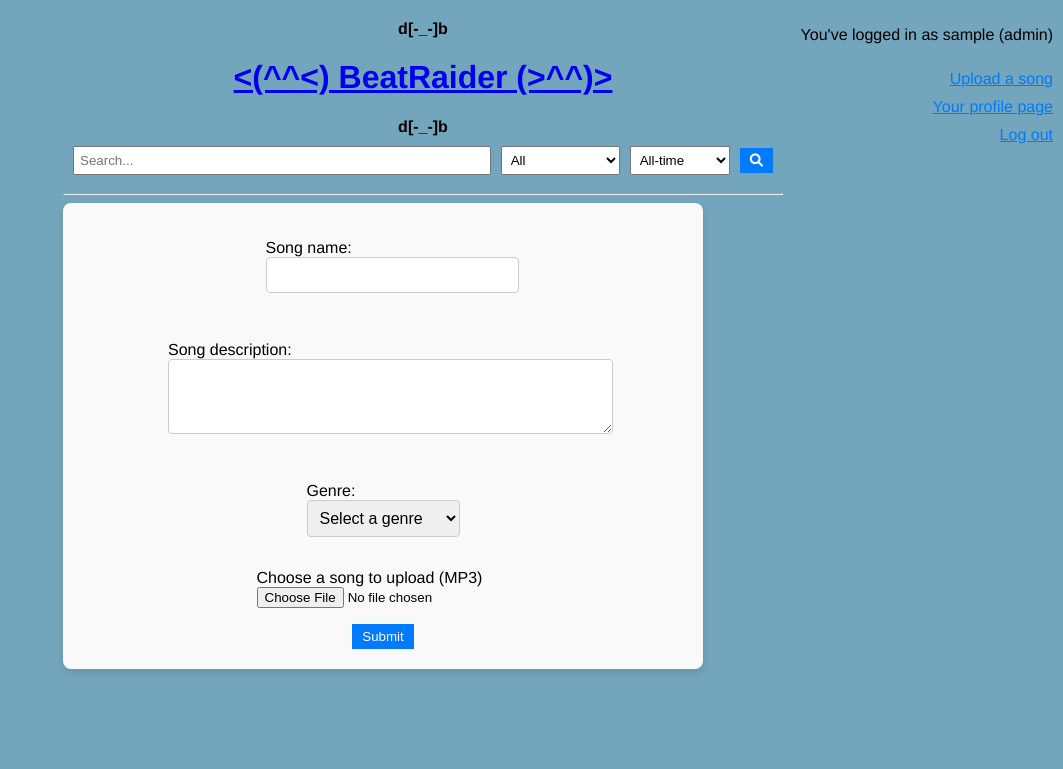
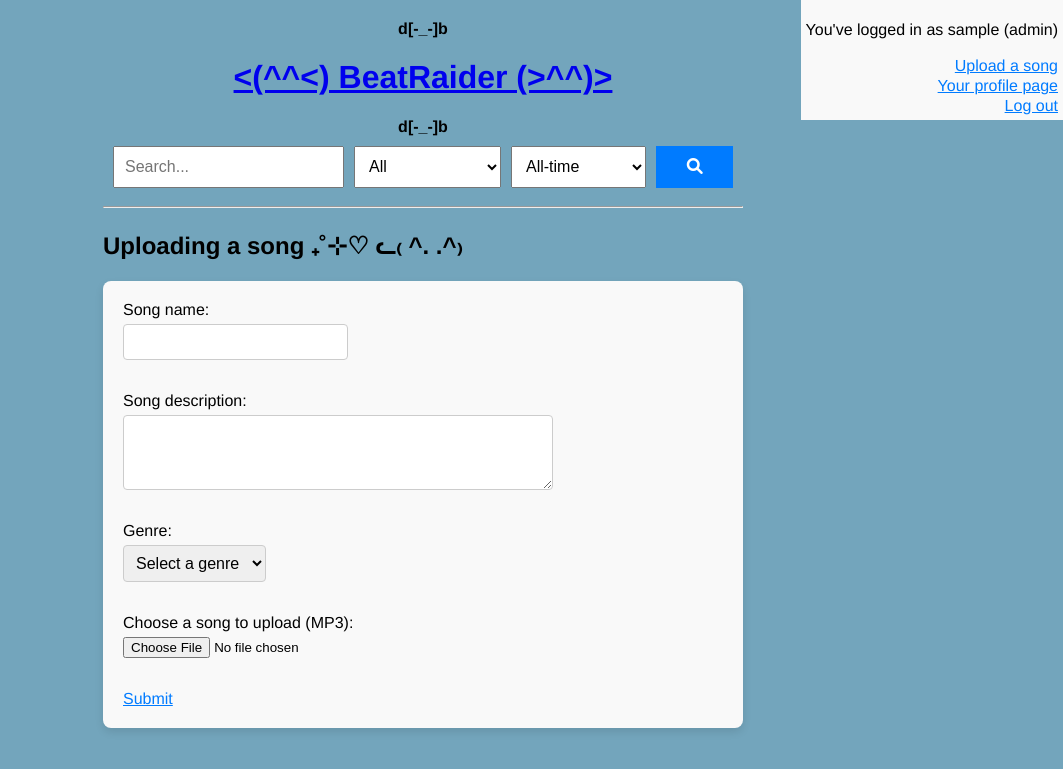
Before and after one commit to kasperikpnn/beat-raider, a Flask app: page /upload in a window 1280 px wide. Shown: the top 769 px of the page, without its empty margins (217-1280 px from the left). Run offline with Flask 3, Linux system fonts and the light colour scheme; the visitor is signed in with stand-in values (Sample User, id 1); parts of the project's set-up code (start-up, migrations or seed data) failed here and were passed over; some libraries are stand-ins or nearby versions.

Commit message:
final? changes

```diff
--- a/routes.py
+++ b/routes.py
@@ -130,7 +130,7 @@ def editplaylist(playlist_id):
     if request.method == "GET":
         playlist_info = SM.getPlaylistInfo(playlist_id)
         if playlist_info:
-            if str(playlist_info[2]) == session["user_id"] or session.get("is_admin"):
+            if str(playlist_info[2]) == str(session["user_id"]) or session.get("is_admin"):
                 next_url = request.referrer or url_for('profile', user_id=session['user_id'])
                 return render_template("editplaylist.html", playlist = playlist_info, next_url = next_url)
             else:
@@ -169,7 +169,7 @@ def listen(song_id):
     total_comments = users.how_many_comments(song_id)
     song_comments = users.get_comments(song_id, limit, offset)
     if song_info != -1:
-        return render_template("song.html", user_playlists = user_playlists, song = song_id, song_artist = song_info[0], song_name = song_info[1], song_genre = song_info[2], song_duration = song_info[3], song_timestamp = song_info[6], song_user_id = song_info[8], song_description = song_info[9], song_comments = song_comments, total_comments = total_comments, offset = offset, limit = limit)
+        return render_template("song.html", user_playlists = user_playlists, song = song_id, song_artist = song_info[0], song_name = song_info[1], song_genre = song_info[2], song_duration = song_info[3], song_timestamp = song_info[6], song_user_id = song_info[8], song_description = song_info[9], song_comment_contents = song_comments, total_comments = total_comments, offset = offset, limit = limit)
     else:
         flash('Song not found with this ID! Oopsie!', 'error')
         return redirect("/")
@@ -277,7 +277,7 @@ def load_more_user_songs():
                            p_artistname = p_artistname,
                            user_playlists=user_playlists,
                            artist_playlists=artist_playlists,
-                           p_id = int(user_id),
+                           p_id = str(user_id),
                            p_desc = users.desc(user_id),
                            limit=limit)  # Pass limit to template
 
@@ -389,7 +389,7 @@ def profile(user_id):
         if session.get("logged_in") == True:
             user_playlists = SM.get_playlists(session["user_id"])
         artist_playlists = SM.get_playlists(user_id)
-        return render_template("profile.html", p_artistname = p_artistname, user_songs = user_songs, total_songs = total_songs, user_playlists = user_playlists, artist_playlists = artist_playlists, p_id = int(user_id), p_desc = users.desc(user_id), offset=0, limit = limit)
+        return render_template("profile.html", p_artistname = p_artistname, user_songs = user_songs, total_songs = total_songs, user_playlists = user_playlists, artist_playlists = artist_playlists, p_id = str(user_id), p_desc = users.desc(user_id), offset=0, limit = limit)
     else:
         flash('User does not exist!', 'error')
         return redirect("/")
--- a/static/css/main.css
+++ b/static/css/main.css
@@ -1,10 +1,12 @@
 body {
-    margin: auto;
-    max-width: 45em;
+    margin: 0 auto;
+    max-width: 40em;
     font-family: 'Helvetica', 'Arial', sans-serif;
     background-color: #73a5bc;
     padding-bottom: 20px;
     padding-top: 20px;
+    position: relative;
+    box-sizing: border-box;
 }
 
 .header {
@@ -26,16 +28,18 @@ body {
 
 
 .options {
-    position: fixed;
-    top: 10px;
-    right: 10px;
+    position: fixed; /* Fixes the element relative to the viewport */
+    top: 0px; /* Distance from the top of the viewport */
+    right: 0px; /* Distance from the right edge of the viewport */
     display: flex;
-    flex-direction: column; /* Stack the options vertically */
-    gap: 10px; /* Space between each option */
-    width: auto; /* Set width to auto to avoid overflowing */
-    background: none; /* No background color */
+    flex-direction: column; /* Stack options vertically */
+    gap: 2px; /* Space between each option */
+    width: auto; /* Width based on content */
+    background-color: #f9f9f9;
+    padding: 5px;
     box-shadow: none; /* Remove any box-shadow from the container */
-    text-align: right; /* Ensure text is aligned to the right */
+    text-align: right; /* Align text to the right */
+    z-index: 10; /* Ensure it appears above other elements */
 }
 
 table {
@@ -76,27 +80,26 @@ td, th {
 .vertical-form {
     display: flex;
     flex-direction: column;
-    gap: 1em;
+    gap: 2em;
     max-width: 600px; /* Limit the maximum width of the form */
     padding: 20px;
     background-color: #f9f9f9; /* Optional: Add a background color to the form */
     border-radius: 8px; /* Optional: Round the corners */
     box-shadow: 0 4px 8px rgba(0, 0, 0, 0.1); /* Optional: Add a subtle shadow */
     margin: 0;
-    align-self: flex-start; /* Align form to the start of the container */
-}
-
-.search-bar {
-    padding: 10px;
 }
 
 /* Align form elements and labels */
-.vertical-form label,
-.vertical-form input,
-.vertical-form select,
-.vertical-form textarea {
-    display: block;
-    width: 100%; /* Full width for inputs and select elements */
+.vertical-form .form-group {
+    display: flex;
+    flex-direction: column;
+    width: 100%;
+}
+
+.vertical-form label {
+    margin-bottom: 5px; /* Space between label and input */
+    font-weight: normal; /* Remove bold from labels */
+    font-size: 1em; /* Adjust font size if needed */
 }
 
 .vertical-form input[type="text"],
@@ -106,16 +109,7 @@ td, th {
     border: 1px solid #ccc;
     border-radius: 4px;
     font-size: 1em;
-}
-
-.vertical-form input[type="submit"] {
-    background-color: #4CAF50;
-    color: white;
-    padding: 0.7em;
-    border: none;
-    border-radius: 4px;
-    cursor: pointer;
-    font-size: 1em;
+    box-sizing: border-box;
 }
 
 .vertical-form small {
@@ -297,7 +296,7 @@ h2 {
 }
 
 /* Link-like button styling */
-.login-link, .register-link, .playlist-button, .upload-link, .logout-link, .profile-link {
+.login-link, .register-link, .playlist-button, .upload-link, .logout-link, .profile-link, .profile-edit-link, .submit-link {
     background: none;
     border: none;
     color: #007bff;
@@ -336,7 +359,49 @@ h2 {
     padding: 15px;
     box-shadow: 0 4px 8px rgba(0, 0, 0, 0.1);
     width: 100%;
-    max-width: 600px;
     box-sizing: border-box;
-    margin: 0 auto;
 }
+
+.playlist {
+    max-width: 100%; /* Make sure playlists use the full width of the container */
+}
+
+#songs-container h3, #playlist-container h3 {
+    text-align: center;
+}
+
+/* Ensuring the search bar takes up full width */
+.search-bar {
+    display: flex;
+    flex-wrap: wrap; /* Allows wrapping to new lines */
+    gap: 10px; /* Space between form elements */
+    width: 100%; /* Full width of the parent container */
+    max-width: 100%; /* Ensure it doesn’t exceed parent container width */
+    margin: 0 auto; /* Center it horizontally if there's extra space */
+    padding: 10px; /* Optional padding */
+    box-sizing: border-box; /* Include padding and border in the width */
+}
+
+.search-bar input[type="text"],
+.search-bar select,
+.search-bar button {
+    flex: 1; /* Allow inputs and selects to grow and fill available space */
+    padding: 10px;
+    font-size: 1em;
+}
+
+.search-bar select {
+    flex: 2; /* Give more space to the select dropdown */
+}
+
+.search-bar button {
+    background-color: #007bff;
+    color: #fff;
+    border: none;
+    cursor: pointer;
+    padding: 10px;
+}
+
+.search-bar button:hover {
+    background-color: #0056b3; /* Darker color on hover */
+}
--- a/static/css/popup.css
+++ b/static/css/popup.css
@@ -35,14 +35,14 @@
 }
 
 .modal-content button {
-    background-color: #4CAF50;
-    color: white;
-    padding: 10px 20px;
-    margin-top: 10px;
+    background: none;
     border: none;
+    color: #007bff;
+    font: inherit;
     cursor: pointer;
-    width: 100%;
-    font-size: 16px;
+    padding: 0; /* Remove padding */
+    text-decoration: underline; /* Add underline to make it look like a link */
+    display: inline-block;
 }
 
 .modal-content button:hover {
--- a/templates/index.html
+++ b/templates/index.html
@@ -15,6 +15,7 @@
             {% set song_timestamp = song[6] %}
             {% set song_user_id = song[8] %}
             {% set song_duration = song[3] %}
+            {% set song_comments = song[10] %}
             {% include 'song_card.html' %}
     {% endfor %}
 
--- a/templates/layout.html
+++ b/templates/layout.html
@@ -23,7 +23,7 @@
     </script>
 </head>
 <body>
-
+    <div class="page-wrapper">
         <div class="header">
             d[-_-]b
             <div class="headertitle">
@@ -94,31 +94,6 @@
         <hr>
         {% include 'flash.html' %}
         {% block content %}{% endblock %}
+    </div>
 </body>
-
-<style>
-    form {
-        display: flex;
-        align-items: center;
-    }
-    input[type="text"] {
-        padding: 5px;
-        margin-right: 10px;
-        flex-grow: 1;
-    }
-    select {
-        padding: 5px;
-        margin-right: 10px;
-    }
-    button {
-        padding: 5px 10px;
-        background-color: #007BFF;
-        color: white;
-        border: none;
-        cursor: pointer;
-    }
-    button:hover {
-        background-color: #0056b3;
-    }
-</style>
 </html>
--- a/templates/playlist.html
+++ b/templates/playlist.html
@@ -11,6 +11,7 @@
             {% set song_genre = song[2] %}
             {% set song_timestamp = song[6] %}
             {% set song_user_id = song[8] %}
+            {% set song_comments = song[10] %}
 
             {% include 'song_card.html' %}
         {% endfor %}
--- a/templates/search.html
+++ b/templates/search.html
@@ -11,6 +11,7 @@
         {% set song_timestamp = song[6] %}
         {% set song_user_id = song[8] %}
         {% set song_duration = song[3] %}
+        {% set song_comments = song[10] %}
         {% include 'song_card.html' %}
     {% endfor %}
 </div>
--- a/templates/song.html
+++ b/templates/song.html
@@ -18,6 +18,7 @@
     {% set song_genre = song_genre %}
     {% set song_timestamp = song_timestamp %}
     {% set song_user_id = song_user_id %}
+    {% set song_comments = total_comments %}
 
     {% include 'song_card.html' %}
 
@@ -27,7 +28,7 @@
 
     <h2>Comments:</h2>
 
-    {% for comment in song_comments %}
+    {% for comment in song_comment_contents %}
         {% set comment_user_id = comment[0] %}
         {% set comment_text = comment[1] %}
         {% set comment_timestamp = comment[2] %}
--- a/templates/song_card.html
+++ b/templates/song_card.html
@@ -1,9 +1,10 @@
 <div class="song">
     <p><a href="/listen/{{ song_id }}">{{ song_name }}</a></p>
-    <p>By: {{ song_artist }}</p>
+    <p>By: <a href="/profile/{{ song_user_id }}">{{ song_artist }}</a></p>
     <p>Genre: {{ song_genre }}</p>
     <p id="duration-display-{{ song_id }}">Duration: <span class="duration">{{ song_duration }}</span></p>
     <p>Uploaded: <time id="timeago" datetime="{{ song_timestamp }}">{{ song_timestamp }}</time></p>
+    <p>Comments: {{ song_comments }}</p>
 
     <audio id="audio-{{ song_id }}" data-index="{{ song_id }}" ontimeupdate="updateSeekBar(this)">
         <source src="{{ url_for('send_upload', filename=song_id) }}" type="audio/mpeg">
--- a/templates/upload.html
+++ b/templates/upload.html
@@ -13,14 +13,22 @@
         }
     </script>
 </head>
-<body>
+
+<h2>Uploading a song ₊˚⊹♡ ᓚ₍ ^. .^₎</h2>
 <form action="/submit" method="post" enctype="multipart/form-data" class="vertical-form">
-        <p>Song name:<br>
-            <input type="text" name="song_name" required></p>
-        <p>Song description:<br>
-            <textarea id="desc" name="desc" rows="4" cols="50"></textarea></p>
-        <p>Genre:<br>
-            <select name="genre" onchange="toggleCustomGenre(this)" required>
+    <div class="form-group">
+        <label for="song_name">Song name:</label>
+        <input id="song_name" type="text" name="song_name" required>
+    </div>
+
+    <div class="form-group">
+        <label for="desc">Song description:</label>
+        <textarea id="desc" name="desc" rows="4" cols="50"></textarea>
+    </div>
+
+    <div class="form-group">
+        <label for="genre">Genre:</label>
+        <select id="genre" name="genre" onchange="toggleCustomGenre(this)" required>
             <option value="" disabled selected>Select a genre</option>
             <option value="Pop">Pop</option>
             <option value="Rock">Rock</option>
@@ -31,21 +39,23 @@
             <option value="Country">Country</option>
             <option value="Custom">Custom Genre</option>
         </select>
-        </p>
-        <div id="customGenreDiv" style="display: none;">
-            <p>Custom Genre:<br>
-                <input type="text" name="custom_genre"></p>
     </div>
-        <div>
-            <label for="song_uploads">Choose a song to upload (MP3)</label>
-            <input type="file" name="song" accept=".MP3" required />
+
+    <div id="customGenreDiv" class="form-group" style="display: none;">
+        <label for="custom_genre">Custom Genre:</label>
+        <input id="custom_genre" type="text" name="custom_genre">
     </div>
+
+    <div class="form-group">
+        <label for="song_uploads">Choose a song to upload (MP3):</label>
+        <input id="song_uploads" type="file" name="song" accept=".MP3" required>
+    </div>
+
     <input type="hidden" name="csrf_token" value="{{ session['csrf_token'] }}">
-        <div>
-            <button type="submit">Submit</button>
+
+    <div class="form-group">
+        <button type="submit" class="submit-link">Submit</button>
     </div>
 </form>
-</body>
-</html>
 
 {% endblock %}
--- a/users.py
+++ b/users.py
@@ -15,7 +15,7 @@ def login(name, password):
     else:
         hash_value = user.password
         if check_password_hash(hash_value, password):
-                session["user_id"] = user[1]
+                session["user_id"] = str(user[1])
                 session["user_name"] = name
                 session["csrf_token"] = os.urandom(16).hex()
                 session["logged_in"] = True
@@ -55,7 +55,7 @@ def comment_info(id):
     comment = result.fetchone()
     if not comment:
         return -1
-    return [comment[0], comment[1], comment[2], artist(comment[0]), comment[3]] ## user_id, content, timestamp, artist name, comment ID
+    return [str(comment[0]), comment[1], comment[2], artist(comment[0]), comment[3]] ## user_id, content, timestamp, artist name, comment ID
 
 def get_comments(song_id, limit, offset=0):
     sql = text("SELECT id FROM comments WHERE song_id=:song_id ORDER BY timestamp DESC LIMIT :limit OFFSET :offset")
```
Also changed, not shown: other parts of static/css/main.css (+36 -7 lines), song_manager.py (+4 -3 lines), templates/edit.html (+15 -18 lines), templates/edit_profile.html (+11 -9 lines), templates/editplaylist.html (+5 -5 lines), templates/profile.html (+24 -35 lines). Lines whose indentation alone changed are shown as unchanged.
